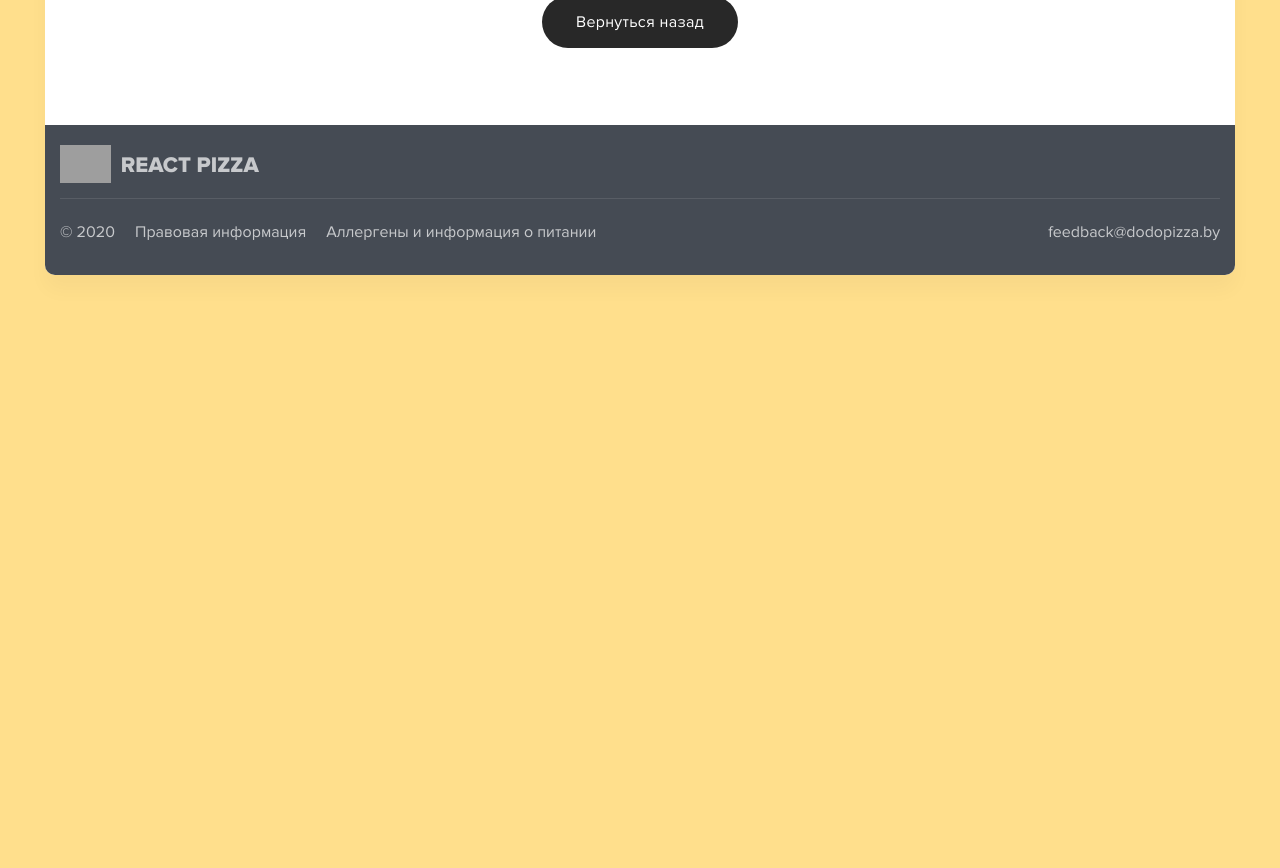
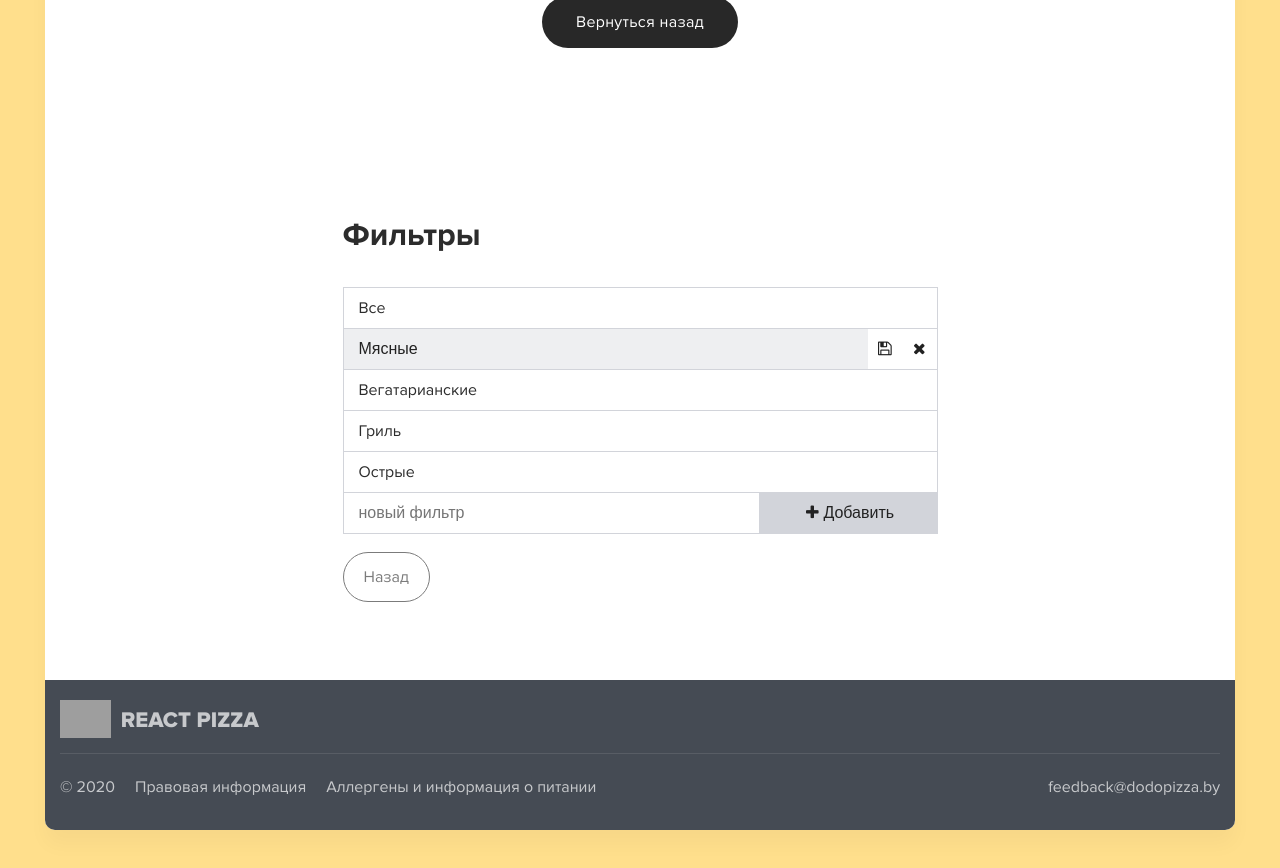
Before and after one commit to TimmTha7er/pizza-work, a React (Create React App) app in the folder client/: page /empty-cart in a window 1280 px wide. Shown: the part 760-1628 px from the top of the page. Before the commit the page ends 1080 px from the top, so only its background shows below. Built offline with nearby package versions, Linux system fonts and the light colour scheme; grey boxes are pictures that could not be loaded.

Commit message:
add form for edit filters

```diff
--- /dev/null
+++ b/client/src/components/Admin/EditFilters.jsx
@@ -0,0 +1,81 @@
+import React from 'react';
+
+const EditFilters = () => {
+  return (
+    <div class='filters page'>
+      <div class='container filters__container'>
+        <h2 class='filters__title'>Фильтры</h2>
+        <form class='filters-form' action=''>
+          {/* <!-- <label class="filters-form__label" for="">Фильтры:</label> --> */}
+
+          <ul class='filters-list'>
+            <li class='filters-list__item'>
+              <div class='filters-list__item-text'>Все</div>
+              <div class='filters-list__btns-block'>
+                <button class='filters-list__btn icon-pencil'></button>
+                <button class='filters-list__btn icon-trash-empty'></button>
+              </div>
+            </li>
+            <li class='filters-list__item'>
+              {/* <!-- <div class="filters-list__item-text">
+            Мясные
+          </div>
+          <div class="filters-list__btns-block">
+            <button class="filters-list__btn icon-trash-empty"></button>
+            <button class="filters-list__btn icon-pencil"></button>
+          </div> --> */}
+              <input
+                class='filters-form__input filters-form__input_edit input'
+                type='text'
+                value='Мясные'
+              />
+              <button class='filters-form__btn filters-form__btn_save icon-floppy'></button>
+              <button class='filters-form__btn filters-form__btn_save icon-cancel'></button>
+            </li>
+            <li class='filters-list__item'>
+              <div class='filters-list__item-text'>Вегатарианские</div>
+              <div class='filters-list__btns-block'>
+                <button class='filters-list__btn icon-pencil'></button>
+                <button class='filters-list__btn icon-trash-empty'></button>
+              </div>
+            </li>
+            <li class='filters-list__item'>
+              <div class='filters-list__item-text'>Гриль</div>
+              <div class='filters-list__btns-block'>
+                <button class='filters-list__btn icon-pencil'></button>
+                <button class='filters-list__btn icon-trash-empty'></button>
+              </div>
+            </li>
+            <li class='filters-list__item'>
+              <div class='filters-list__item-text'>Острые</div>
+              <div class='filters-list__btns-block'>
+                <button class='filters-list__btn icon-pencil'></button>
+                <button class='filters-list__btn icon-trash-empty'></button>
+              </div>
+            </li>
+          </ul>
+
+          <div class='filters-form__add-wrap'>
+            <input
+              class='filters-form__input filters-form__input_add input'
+              type='text'
+              placeholder='новый фильтр'
+            />
+            <button class='filters-form__btn icon-plus'>Добавить</button>
+          </div>
+
+          {/* <!-- <label class="filters-form__label" for="">Добавить фильтр</label> --> */}
+
+          <div class='profile-form__btns'>
+            <a href='' class='button button_grey profile-form__btn'>
+              Назад
+            </a>
+            {/* <!-- <a href="" class="profile-form__btn login-btn button">Добавить</a> --> */}
+          </div>
+        </form>
+      </div>
+    </div>
+  );
+};
+
+export default EditFilters;
--- a/client/src/components/App.js
+++ b/client/src/components/App.js
@@ -2,7 +2,14 @@ import React from 'react';
 import { Route, Switch } from 'react-router-dom';
 import '../scss/index.scss';
 import { Home, Cart, Auth } from '../pages';
-import { Header, Footer, NotFound, CartEmpty, EditPizza } from './';
+import {
+  Header,
+  Footer,
+  NotFound,
+  CartEmpty,
+  EditPizza,
+  EditFilters,
+} from './';
 
 // TODO
 // 1
@@ -46,6 +53,9 @@ const App = () => {
           <Route component={NotFound} />
         </Switch>
       </main>
+
+      <EditFilters />
+
       <Footer />
     </div>
   );
--- a/client/src/components/index.js
+++ b/client/src/components/index.js
@@ -32,4 +32,8 @@ export {
 
 export { default as Footer } from './Footer';
 
+
+export { default as EditFilters } from './Admin/EditFilters';
+
+
 export { default as App } from './App';
--- /dev/null
+++ b/client/src/scss/components/_filters-form.scss
@@ -0,0 +1,89 @@
+// ----------------------------------------------
+//		filters
+// ----------------------------------------------
+.filters {
+  &__container {
+    max-width: 625px;
+
+    @media only screen and (max-width: 1200px) {
+      max-width: 425px;
+    }
+  }
+}
+
+.filters-form {
+  &__label {
+    display: block;
+    margin-bottom: 5px;
+  }
+
+  &__input {
+    margin-bottom: 35px;
+
+    &_edit {
+      border: none;
+      border-radius: 0;
+      margin-bottom: 0;
+      background-color: rgba(115, 121, 140, 0.12);
+    }
+
+    &_add {
+      flex: 0 0 70%;
+      margin-bottom: 0;
+      border: none;
+      border-radius: 0;
+      border-top: none;
+    }
+  }
+
+  &__add-wrap {
+    display: flex;
+    justify-content: space-between;
+    margin-bottom: 35px;
+    border: 1px solid rgba(115, 121, 140, 0.32);
+    border-top: none;
+  }
+
+  &__btn {
+    flex: 0 0 30%;
+    border: none;
+    background-color: rgba(115, 121, 140, 0.32);
+
+    &_save {
+      flex: 0 0 5%;
+      background-color: transparent;
+    }
+  }
+}
+
+.filters-list {
+  border: 1px solid rgba(115, 121, 140, 0.32);
+  border-top: none;
+
+  &__item {
+    display: flex;
+    justify-content: space-between;
+    align-items: baseline;
+    border-top: 1px solid rgba(115, 121, 140, 0.32);
+
+    &:hover {
+      .filters-list__btns-block {
+        opacity: 1;
+      }
+    }
+  }
+
+  &__item-text {
+    padding: 12px 15px;
+  }
+
+  &__btns-block {
+    opacity: 0;
+    transition: opacity 0.25s ease;
+  }
+
+  &__btn {
+    border: none;
+    background-color: transparent;
+  }
+}
--- a/client/src/scss/index.scss
+++ b/client/src/scss/index.scss
@@ -8,4 +8,7 @@
 @import './components/content';
 @import './components/cart';
 @import './components/empty-cart';
+
+@import './components/filters-form';
+
 @import './components/footer';
```
